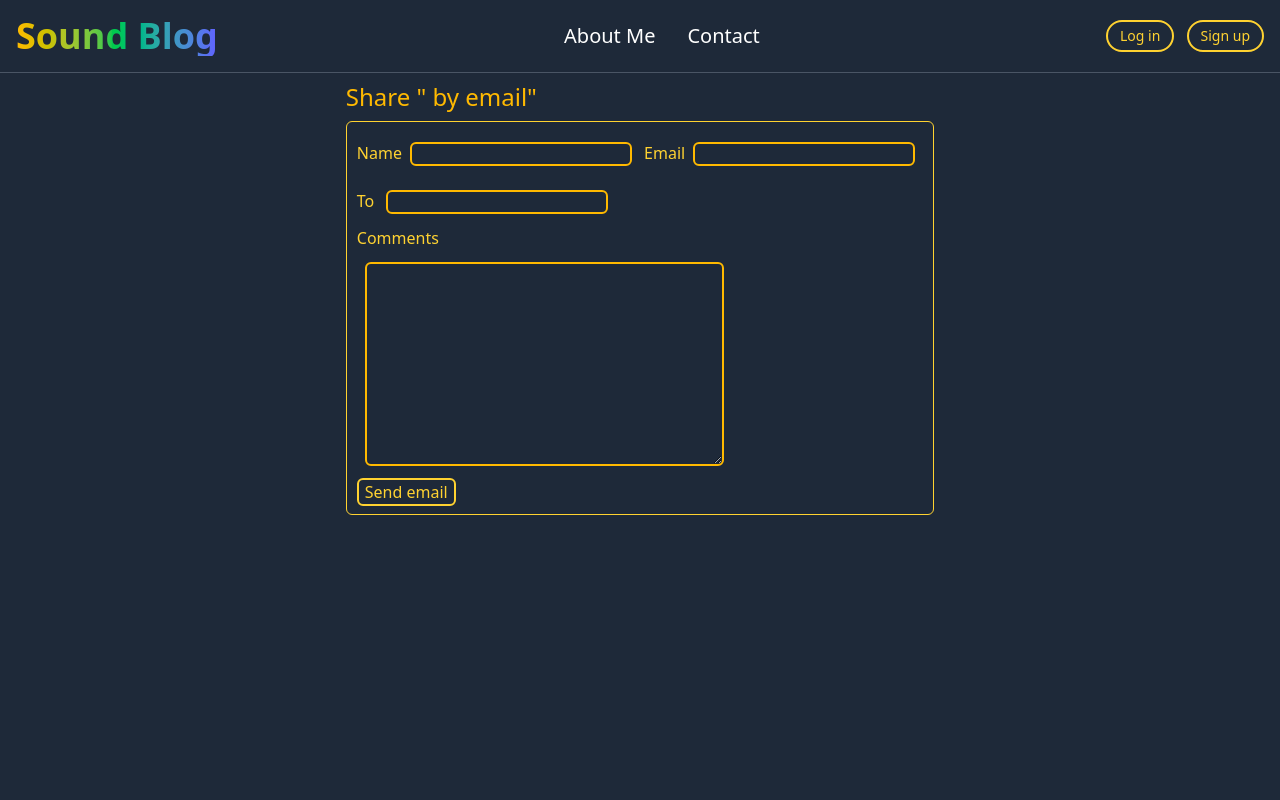
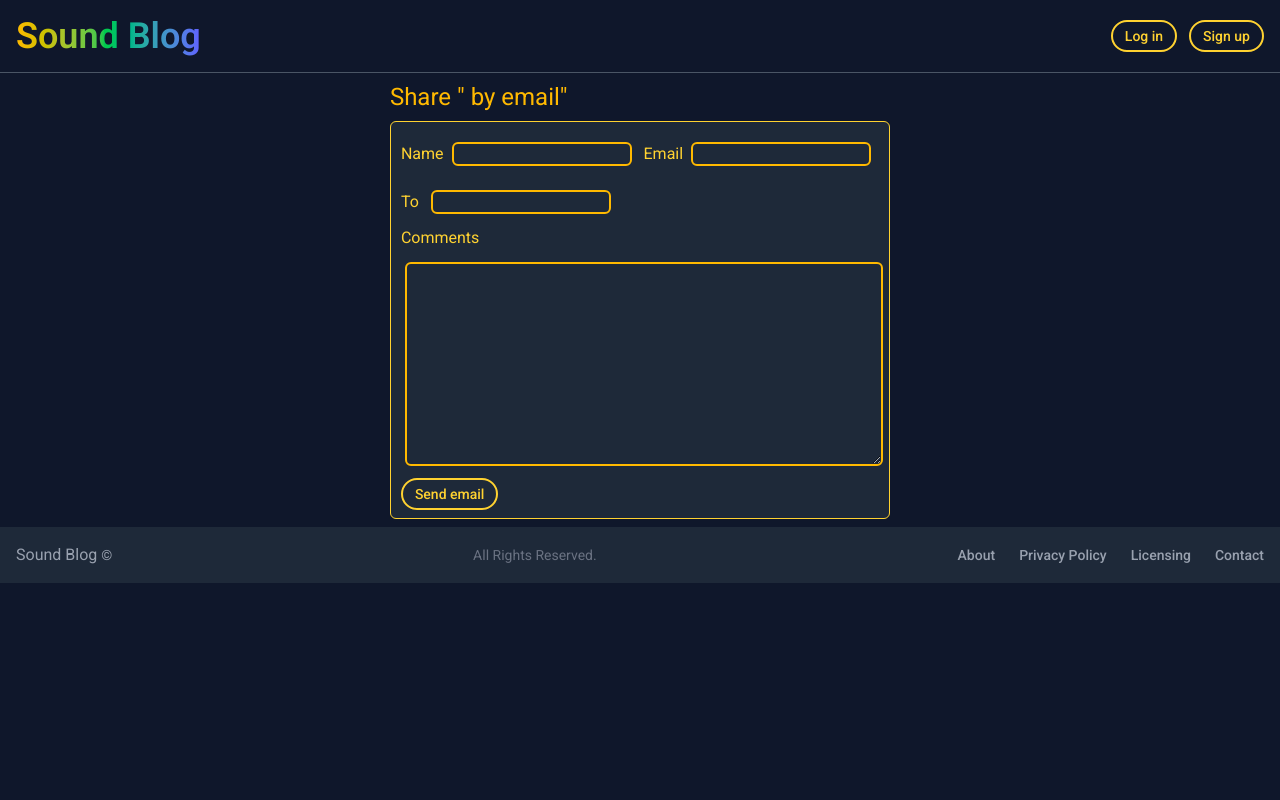
Before and after one commit to americobcn/sound-blog, a Django app: template blog/templates/blog/post/share.html in a window 1280 px wide. Run offline with Django 5.2, Linux system fonts and the light colour scheme; the template is opened without the code that fills it: values that come from a table or form of the project are taken from there, others are empty.

Commit message:
Added Tag features with Taggit and styles

```diff
--- a/blog/forms.py
+++ b/blog/forms.py
@@ -29,7 +29,7 @@
         required=False,
         widget=forms.Textarea(
             attrs={
-                "class": "block text-sm mx-2 my-3 px-2 md:max-w-2xl border-2 border-amber-400 text-gray-100 focus:outline-none focus:border-amber-300 focus:border-4 focus:bg-gray-800 rounded-md "
+                "class": "block text-sm mx-1 w-full my-3 px-2 md:max-w-2xl border-2 border-amber-400 text-gray-100 focus:outline-none focus:border-amber-300 focus:border-4 focus:bg-gray-800 rounded-md "
             }
         ),
     )
--- a/blog/static/css/blog.css
+++ b/blog/static/css/blog.css
@@ -1,4 +1,5 @@
 /*! tailwindcss v4.0.9 | MIT License | https://tailwindcss.com */
+@import url('https://fonts.googleapis.com/css2?family=Roboto:ital,wght@0,100..900;1,100..900&display=swap');
 @layer theme, base, components, utilities;
 @layer theme {
   :root, :host {
@@ -12,24 +13,28 @@
     --color-amber-400: oklch(0.828 0.189 84.429);
     --color-amber-500: oklch(0.769 0.188 70.08);
     --color-amber-700: oklch(0.555 0.163 48.998);
-    --color-amber-800: oklch(0.473 0.137 46.201);
     --color-yellow-200: oklch(0.945 0.129 101.54);
     --color-yellow-300: oklch(0.905 0.182 98.111);
     --color-green-500: oklch(0.723 0.219 149.579);
     --color-cyan-900: oklch(0.398 0.07 227.392);
+    --color-sky-500: oklch(0.685 0.169 237.323);
     --color-indigo-500: oklch(0.585 0.233 277.117);
     --color-slate-600: oklch(0.446 0.043 257.281);
     --color-slate-700: oklch(0.372 0.044 257.287);
+    --color-slate-900: oklch(0.208 0.042 265.755);
     --color-gray-50: oklch(0.985 0.002 247.839);
     --color-gray-100: oklch(0.967 0.003 264.542);
     --color-gray-200: oklch(0.928 0.006 264.531);
     --color-gray-300: oklch(0.872 0.01 258.338);
+    --color-gray-400: oklch(0.707 0.022 261.325);
+    --color-gray-500: oklch(0.551 0.027 264.364);
     --color-gray-600: oklch(0.446 0.03 256.802);
     --color-gray-700: oklch(0.373 0.034 259.733);
     --color-gray-800: oklch(0.278 0.033 256.848);
     --color-gray-900: oklch(0.21 0.034 264.665);
     --color-white: #fff;
     --spacing: 0.25rem;
+    --breakpoint-xl: 80rem;
     --container-sm: 24rem;
     --container-xl: 36rem;
     --container-2xl: 42rem;
@@ -68,6 +73,7 @@
     --default-mono-font-variation-settings: var(
       --font-mono--font-variation-settings
     );
+    --font-roboto: "Roboto", sans-serif;
   }
 }
 @layer base {
@@ -229,6 +241,12 @@
   }
   .m-3 {
     margin: calc(var(--spacing) * 3);
+  }
+  .m-4 {
+    margin: calc(var(--spacing) * 4);
+  }
+  .mx-1 {
+    margin-inline: calc(var(--spacing) * 1);
   }
   .mx-2 {
     margin-inline: calc(var(--spacing) * 2);
@@ -248,6 +266,9 @@
   .my-3 {
     margin-block: calc(var(--spacing) * 3);
   }
+  .me-4 {
+    margin-inline-end: calc(var(--spacing) * 4);
+  }
   .mt-0\.5 {
     margin-top: calc(var(--spacing) * 0.5);
   }
@@ -317,15 +347,24 @@
   .w-full {
     width: 100%;
   }
+  .max-w-screen-xl {
+    max-width: var(--breakpoint-xl);
+  }
   .max-w-xl {
     max-width: var(--container-xl);
   }
   .flex-none {
     flex: none;
   }
+  .flex-grow {
+    flex-grow: 1;
+  }
   .-translate-x-full {
     --tw-translate-x: -100%;
     translate: var(--tw-translate-x) var(--tw-translate-y);
+  }
+  .flex-col {
+    flex-direction: column;
   }
   .flex-wrap {
     flex-wrap: wrap;
@@ -402,6 +441,12 @@
   .bg-gray-800 {
     background-color: var(--color-gray-800);
   }
+  .bg-slate-900 {
+    background-color: var(--color-slate-900);
+  }
+  .bg-white {
+    background-color: var(--color-white);
+  }
   .bg-gradient-to-r {
     --tw-gradient-position: to right in oklab;
     background-image: linear-gradient(var(--tw-gradient-stops));
@@ -434,9 +479,6 @@
   .p-4 {
     padding: calc(var(--spacing) * 4);
   }
-  .px-1\.5 {
-    padding-inline: calc(var(--spacing) * 1.5);
-  }
   .px-2 {
     padding-inline: calc(var(--spacing) * 2);
   }
@@ -464,6 +506,9 @@
   .text-left {
     text-align: left;
   }
+  .font-roboto {
+    font-family: var(--font-roboto);
+  }
   .text-2xl {
     font-size: var(--text-2xl);
     line-height: var(--tw-leading, var(--text-2xl--line-height));
@@ -531,6 +596,12 @@
   .text-gray-300 {
     color: var(--color-gray-300);
   }
+  .text-gray-400 {
+    color: var(--color-gray-400);
+  }
+  .text-gray-500 {
+    color: var(--color-gray-500);
+  }
   .text-gray-900 {
     color: var(--color-gray-900);
   }
@@ -594,17 +669,17 @@
       }
     }
   }
-  .hover\:text-amber-800 {
-    &:hover {
-      @media (hover: hover) {
-        color: var(--color-amber-800);
-      }
-    }
-  }
   .hover\:text-gray-900 {
     &:hover {
       @media (hover: hover) {
         color: var(--color-gray-900);
+      }
+    }
+  }
+  .hover\:underline {
+    &:hover {
+      @media (hover: hover) {
+        text-decoration-line: underline;
       }
     }
   }
@@ -635,10 +710,35 @@
       display: none;
     }
   }
+  .sm\:mt-0 {
+    @media (width >= 40rem) {
+      margin-top: calc(var(--spacing) * 0);
+    }
+  }
   .sm\:translate-x-0 {
     @media (width >= 40rem) {
       --tw-translate-x: calc(var(--spacing) * 0);
       translate: var(--tw-translate-x) var(--tw-translate-y);
+    }
+  }
+  .sm\:text-center {
+    @media (width >= 40rem) {
+      text-align: center;
+    }
+  }
+  .md\:fixed {
+    @media (width >= 48rem) {
+      position: fixed;
+    }
+  }
+  .md\:sticky {
+    @media (width >= 48rem) {
+      position: sticky;
+    }
+  }
+  .md\:me-6 {
+    @media (width >= 48rem) {
+      margin-inline-end: calc(var(--spacing) * 6);
     }
   }
   .md\:block {
@@ -661,6 +761,21 @@
       max-width: var(--container-2xl);
     }
   }
+  .md\:grid-cols-3 {
+    @media (width >= 48rem) {
+      grid-template-columns: repeat(3, minmax(0, 1fr));
+    }
+  }
+  .md\:items-center {
+    @media (width >= 48rem) {
+      align-items: center;
+    }
+  }
+  .md\:justify-between {
+    @media (width >= 48rem) {
+      justify-content: space-between;
+    }
+  }
   .md\:p-0 {
     @media (width >= 48rem) {
       padding: calc(var(--spacing) * 0);
@@ -693,6 +813,7 @@
 }
 @layer {
   .btn {
+    width: fit-content;
     border-radius: var(--radius-2xl);
     border-style: var(--tw-border-style);
     border-width: 2px;
@@ -836,46 +964,6 @@
   syntax: "*";
   inherits: false;
 }
-@property --tw-blur {
-  syntax: "*";
-  inherits: false;
-}
-@property --tw-brightness {
-  syntax: "*";
-  inherits: false;
-}
-@property --tw-contrast {
-  syntax: "*";
-  inherits: false;
-}
-@property --tw-grayscale {
-  syntax: "*";
-  inherits: false;
-}
-@property --tw-hue-rotate {
-  syntax: "*";
-  inherits: false;
-}
-@property --tw-invert {
-  syntax: "*";
-  inherits: false;
-}
-@property --tw-opacity {
-  syntax: "*";
-  inherits: false;
-}
-@property --tw-saturate {
-  syntax: "*";
-  inherits: false;
-}
-@property --tw-sepia {
-  syntax: "*";
-  inherits: false;
-}
-@property --tw-drop-shadow {
-  syntax: "*";
-  inherits: false;
-}
 @property --tw-shadow {
   syntax: "*";
   inherits: false;
@@ -931,3 +1019,43 @@
   inherits: false;
   initial-value: 0 0 #0000;
 }
+@property --tw-blur {
+  syntax: "*";
+  inherits: false;
+}
+@property --tw-brightness {
+  syntax: "*";
+  inherits: false;
+}
+@property --tw-contrast {
+  syntax: "*";
+  inherits: false;
+}
+@property --tw-grayscale {
+  syntax: "*";
+  inherits: false;
+}
+@property --tw-hue-rotate {
+  syntax: "*";
+  inherits: false;
+}
+@property --tw-invert {
+  syntax: "*";
+  inherits: false;
+}
+@property --tw-opacity {
+  syntax: "*";
+  inherits: false;
+}
+@property --tw-saturate {
+  syntax: "*";
+  inherits: false;
+}
+@property --tw-sepia {
+  syntax: "*";
+  inherits: false;
+}
+@property --tw-drop-shadow {
+  syntax: "*";
+  inherits: false;
+}
--- a/blog/templates/blog/base.html
+++ b/blog/templates/blog/base.html
@@ -13,19 +13,16 @@
     </title>
     <link href="{% static 'css/blog.css' %}" rel="stylesheet" />
   </head>
-  <body class="bg-gray-800">
-    {% include "blog/navbar.html" %}
-    <main id="content" class="mx-3 justify-items-center py-2">
+  <body class="bg-slate-900 text-amber-100 font-roboto h-screen flex flex-col">
+    <nav>
+      {% include "blog/post/includes/navbar.html" %}
+    </nav>
+    <main class="mx-3 justify-items-center py-2">
       {% block content %}
       {% endblock content %}
     </main>
-    <aside id="sidebar">
-      {% block sidebar %}
-      {% endblock sidebar %}
-    </aside>
-    <footer id="footer">
-      {% block footer %}
-      {% endblock footer %}
+    <footer>
+      {% include "blog/post/includes/footer.html" %}
     </footer>
   </body>
 </html>
--- a/blog/templates/blog/post/detail.html
+++ b/blog/templates/blog/post/detail.html
@@ -7,11 +7,11 @@
   <p class="mb-2 text-xs font-thin text-gray-300">Published {{ post.publish }} by {{ post.author }}</p>
   <span class="text-gray-200">{{ post.body|linebreaks }}</span>
   <div class="mt-3 w-full flex-none">
-    <p class="mt-2 mb-4 w-fit rounded-md border-2 px-2 text-amber-200 hover:bg-amber-200 hover:text-amber-800">
+    <p class="btn">
       <a href="{% url 'blog:post_share' post.id %}">Share this post</a>
     </p>
     {% with comments.count as total_comments %}
-      <h2 class="border-b border-gray-600 text-left text-amber-300">
+      <h2 class="border-b border-gray-600 text-left text-amber-300 mt-2">
         {{ total_comments }} comment{{ total_comments|pluralize }}
       </h2>
     {% endwith %}
--- /dev/null
+++ b/blog/templates/blog/post/includes/footer.html
@@ -0,0 +1,17 @@
+<div class="bg-gray-800 w-full text-gray-400 p-4 md:flex md:items-center md:justify-between">
+    <span><a href="#" class="hover:underline">Sound Blog <span class="text-sm">&copy</span></a></span><span class="text-sm text-gray-500 sm:text-center ">All Rights Reserved.</span>
+    <ul class="flex flex-wrap items-center mt-3 text-sm font-medium sm:mt-0">
+        <li>
+            <a href="#" class="hover:underline me-4 md:me-6">About</a>
+        </li>
+        <li>
+            <a href="#" class="hover:underline me-4 md:me-6">Privacy Policy</a>
+        </li>
+        <li>
+            <a href="#" class="hover:underline me-4 md:me-6">Licensing</a>
+        </li>
+        <li>
+            <a href="#" class="hover:underline">Contact</a>
+        </li>
+    </ul>
+</div>
--- a/blog/templates/blog/navbar.html
+++ b/blog/templates/blog/post/includes/navbar.html
@@ -1,4 +1,4 @@
-<div class="q mx-auto flex flex-wrap items-center justify-between border-b border-gray-600 p-4">
+<div class="mx-auto flex flex-wrap items-center justify-between border-b border-gray-600 p-4 w-full">
   <a href="{% url 'blog:post_list' %}" class="flex items-center">
     <span class="inline-block bg-gradient-to-r from-amber-400 via-green-500 to-indigo-500 bg-clip-text text-4xl font-semibold whitespace-nowrap text-transparent">Sound Blog</span>
   </a>
@@ -12,14 +12,6 @@
       </svg>
     </button>
   </div>
-  <ul class="hidden text-xl font-medium text-white md:flex md:p-0">
-    <li class="mx-4">
-      <a href="#" class="rounded-sm px-3 py-2 md:p-0">About Me</a>
-    </li>
-    <li class="mx-4">
-      <a href="#" class="rounded-sm px-3 py-2 md:p-0">Contact</a>
-    </li>
-  </ul>
   <div class="hidden md:block">
     <button type="button" class="btn mr-2">Log in</button>
     <button type="button" class="btn">Sign up</button>
--- a/blog/templates/blog/post/share.html
+++ b/blog/templates/blog/post/share.html
@@ -17,9 +17,7 @@
         <p>To {{ form.to }}</p>
         <span class="w-full flex-wrap">Comments{{ form.comments }}</span>
         {% csrf_token %}
-        <input type="submit"
-               value="Send email"
-               class="rounded-md border-2 px-1.5 hover:border-amber-700 hover:bg-amber-200 hover:text-amber-700" />
+        <input type="submit" value="Send email" class="btn" />
       </form>
     </div>
   {% endif %}
```
Also changed, not shown: other parts of blog/static/css/blog.css (+52 -1 lines), blog/static/tailwind.css (+10 -1 lines), blog/templates/blog/post/list.html (+26 -15 lines), blog/views.py (+3 -6 lines), 4 other files.
